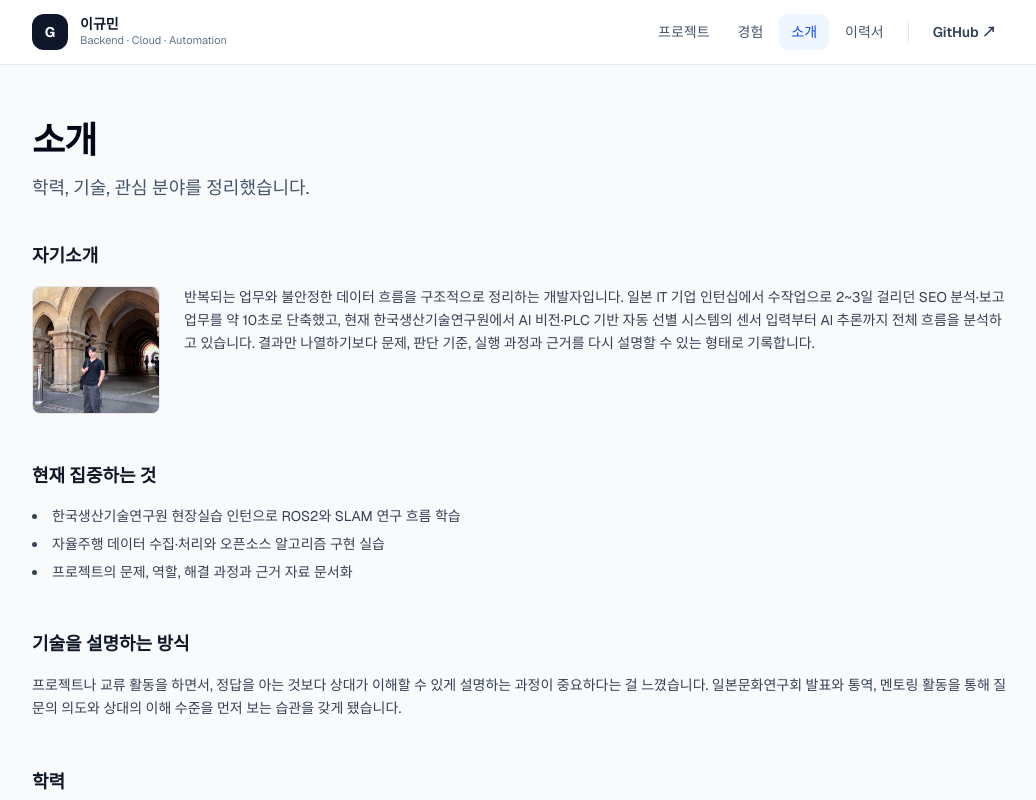
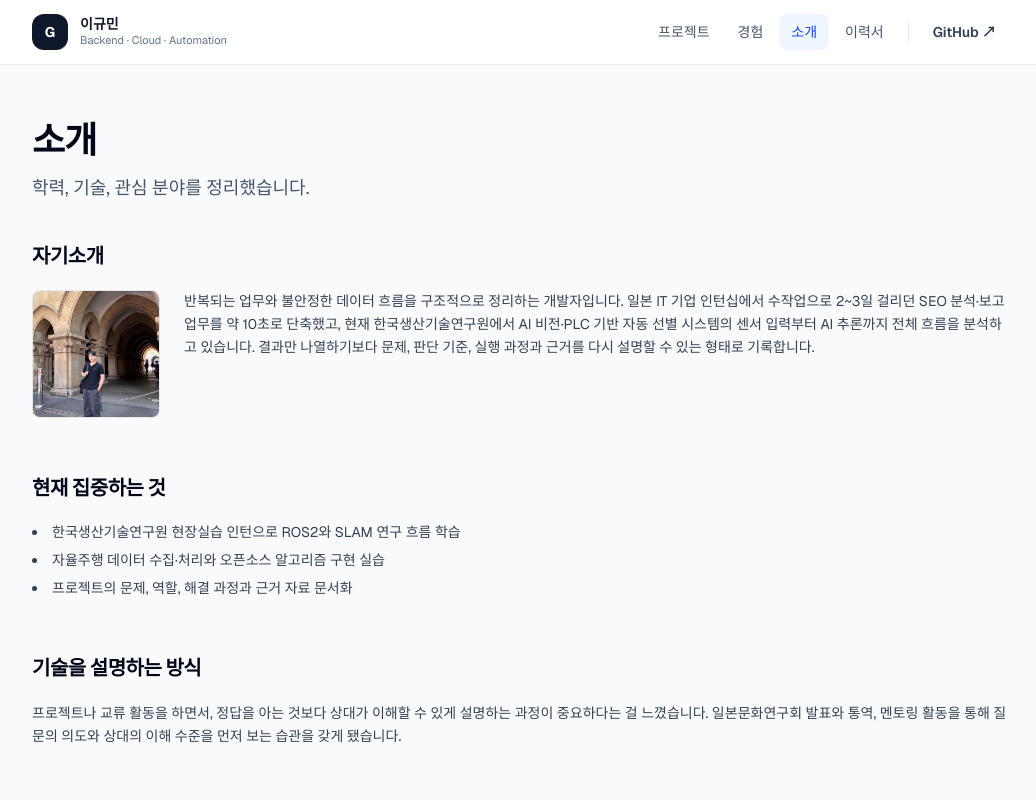
Before and after one commit to lukemin-dev/gyumin-archive, a Next.js app: page /about in a window 1280 px wide. Shown: the top 800 px of the page, without its empty margins (120-1156 px from the left). Built offline with nearby package versions, Linux system fonts and the light colour scheme.

Commit message:
Standardize section spacing and headings

```diff
--- a/src/components/SectionBlock.tsx
+++ b/src/components/SectionBlock.tsx
@@ -2,16 +2,21 @@ interface SectionBlockProps {
   title: string;
   children: React.ReactNode;
   className?: string;
+  description?: string;
 }
 
 export default function SectionBlock({
   title,
   children,
   className,
+  description,
 }: SectionBlockProps) {
   return (
-    <section className={`mb-12 ${className ?? ""}`}>
-      <h2 className="text-lg font-semibold text-gray-900 mb-4">{title}</h2>
+    <section className={`mb-14 ${className ?? ""}`}>
+      <div className="mb-5">
+        <h2 className="text-xl font-bold tracking-tight text-slate-950">{title}</h2>
+        {description && <p className="mt-1 text-sm text-slate-500">{description}</p>}
+      </div>
       {children}
     </section>
   );
```
